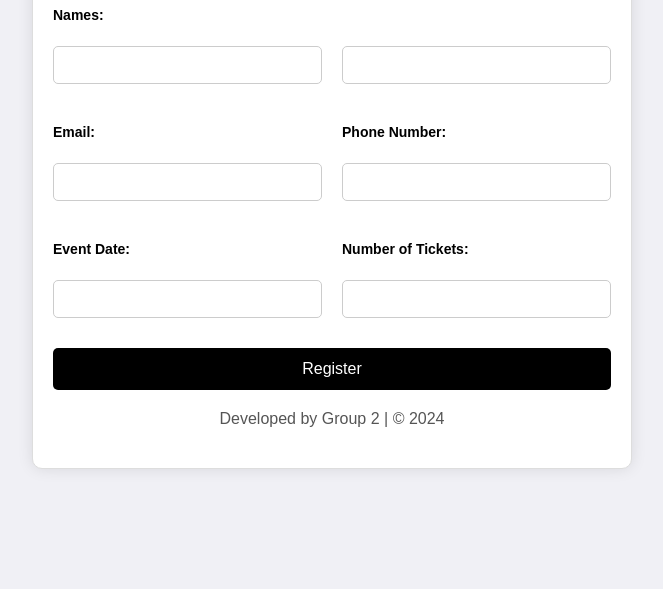
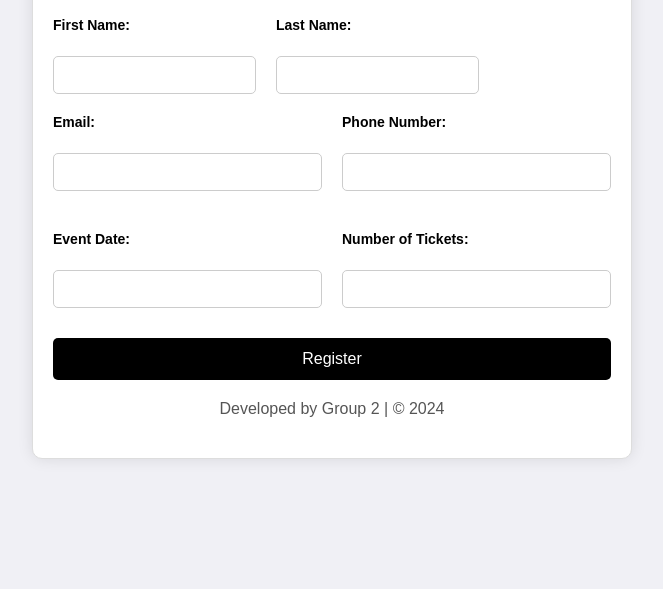
Before and after one commit to josueahadi/summative_assessment_one_group2, a plain HTML site: page index.html in a window 1280 px wide. Shown: the part 211-800 px from the top of the page, without its empty margins (308-971 px from the left). Drawn offline with Linux system fonts and the light colour scheme.

Commit message:
restructure code to split names

```diff
--- a/index.html
+++ b/index.html
@@ -17,12 +17,15 @@
 
             <form id="registrationForm">
                 <div class="error" id="errorName"></div>
-                <div class="name">
-                        <label for="name" class="">Names:</label><br>
-                        <div class="names-input">
-                            <input type="text" id="firstName" name="name" required>
-                            <input type="text" id="lastnName" name="name" required>
-                        </div>
+                <div class="names-input">
+                    <div>
+                        <label for="name" class="">First Name:</label><br>
+                        <input type="text" id="firstName" name="name" required>
+                    </div>
+                    <div>
+                        <label for="name" class="">Last Name:</label><br>
+                        <input type="text" id="lastnName" name="name" required>
+                    </div>
                 </div>
 
 
```
